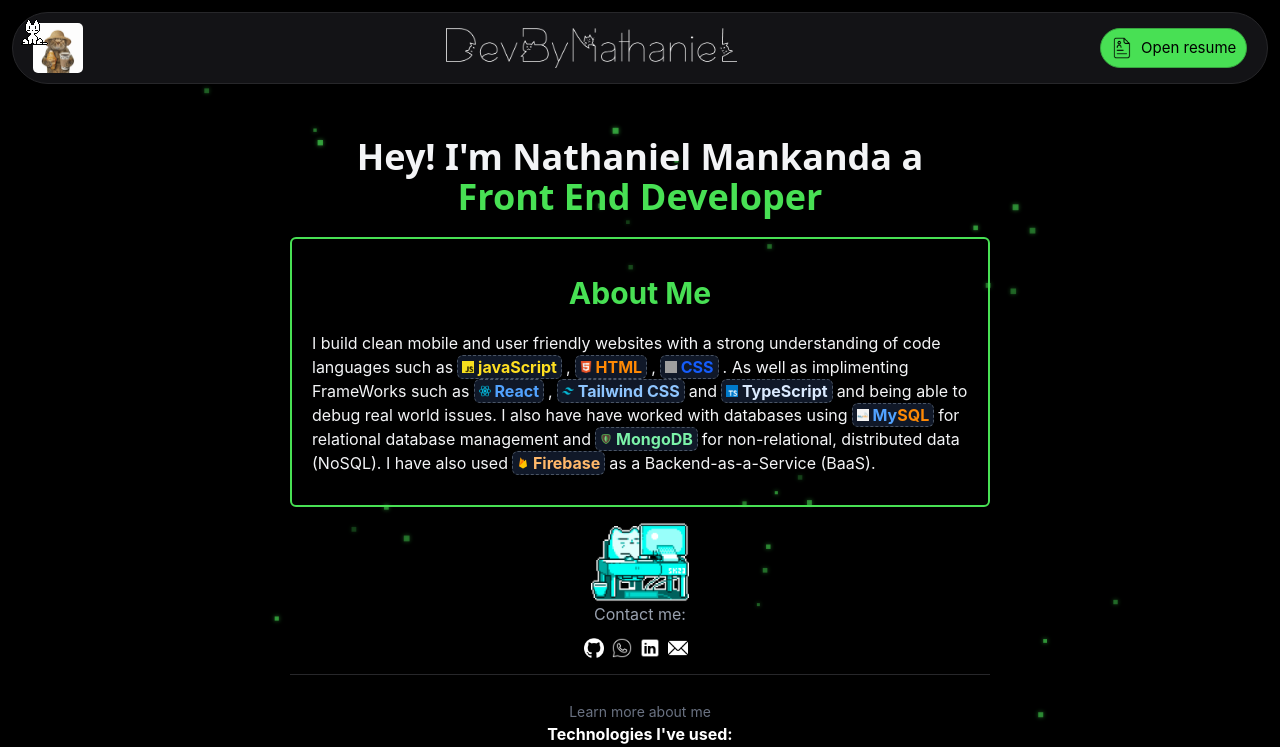
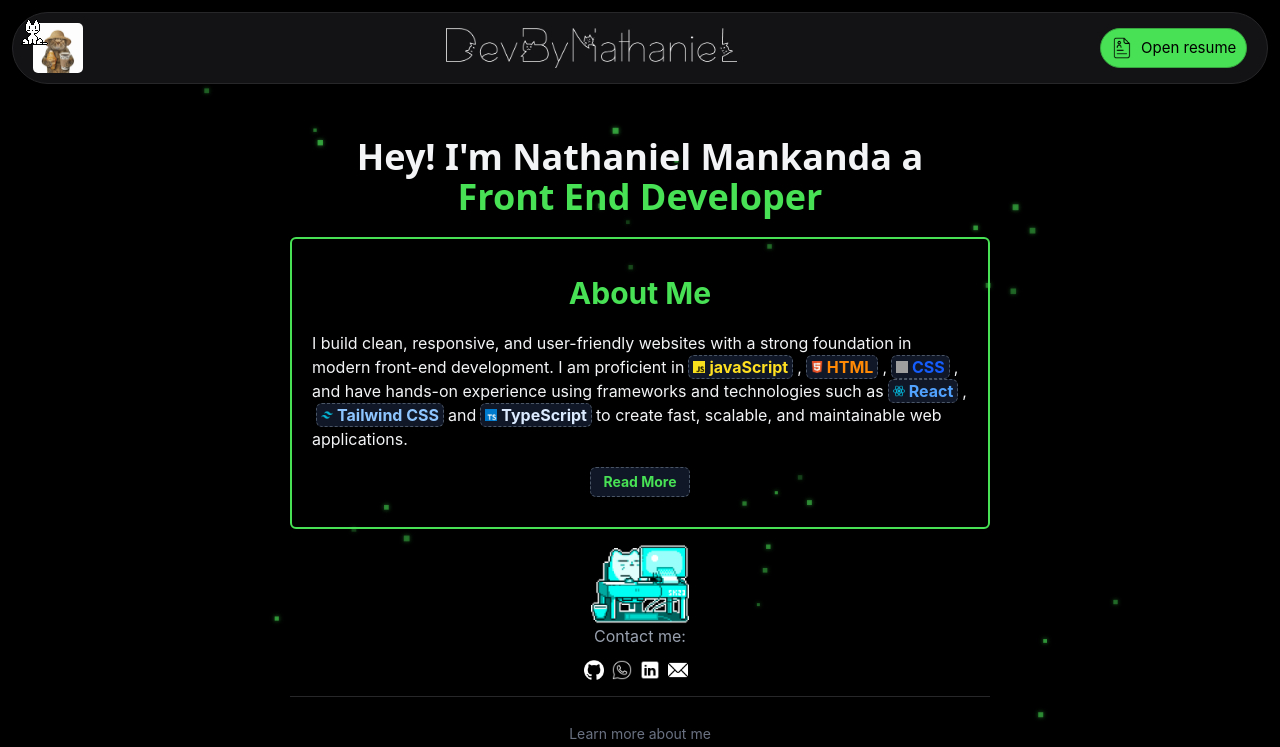
Before and after one commit to NathanielMannkanda/nathaniel-portfolio, a React (Vite) app: page / in a window 1280 px wide. Shown: the top 747 px of the page. Built offline with nearby package versions, Linux system fonts and the light colour scheme; grey boxes are pictures that could not be loaded; a web font is replaced by a local one.

Commit message:
Added read more dropdown

```diff
--- a/src/components/AboutMe.tsx
+++ b/src/components/AboutMe.tsx
@@ -1,4 +1,4 @@
-import type { ReactNode } from "react"
+import { useState, type ReactNode } from "react"
 
 const badgeClasses =
   "ml-1 mr-1 inline-flex h-6 w-fit items-center rounded-md border border-dashed border-gray-600 bg-gray-900 p-1 font-bold"
@@ -20,15 +20,16 @@ const TechBadge = ({
 )
 
 
-export const AboutMe = () => (
+export const AboutMe = () => {
+  const [expanded, setExpanded] = useState(false)
 
+  return (
     <div className="mb-2.5 flex h-full w-full max-w-175 sm:min-w-100 flex-1 flex-col items-center border-2 rounded-md p-5 border-[#48E054]">
       <h1 className="mt-4 text-2xl font-bold text-[#48E054] md:text-3xl">About Me</h1>
 
       <div className="text-ml mt-5">
         <span className="w-fit text-gray-100">
-        I build clean mobile and user friendly websites with a strong understanding of code
-        languages such as
+          I build clean, responsive, and user-friendly websites with a strong foundation in modern front-end development. I am proficient in
         </span>
         <TechBadge icon="/imgs/javascript-icon.png" textColorClass="text-yellow-300">
           javaScript
@@ -41,7 +42,7 @@ export const AboutMe = () => (
         <TechBadge icon="/imgs/css-icon.png" textColorClass="text-blue-600">
           CSS
         </TechBadge>
-      <span className="text-gray-100">. As well as implimenting FrameWorks such as</span>
+        <span className="text-gray-100">, and have hands-on experience using frameworks and technologies such as</span>
         <TechBadge icon="/imgs/react-js-icon.png" textColorClass="text-blue-400">
           React
         </TechBadge>
@@ -54,21 +55,54 @@ export const AboutMe = () => (
           TypeScript
         </TechBadge>
         <span className="text-gray-100">
-        and being able to debug real world issues. I also have have worked with databases using
+          to create fast, scalable, and maintainable web applications.
+        </span>
+
+        {expanded && (
+          <>
+            <span className="text-gray-100">
+              {" "}Beyond building interfaces, I enjoy solving real-world programming challenges through debugging, performance optimization, and writing clean, reusable code. I have experience integrating APIs and developing full-stack applications that provide seamless user experiences.
+            </span>
+            <br />
+            <br />
+            <span>
+              On the backend, I have worked with both relational and NoSQL databases, including
             </span>
             <TechBadge icon="/imgs/mysql-icon.png" textColorClass="text-blue-100">
               <span className="text-blue-400">My</span>
               <span className="text-orange-400">SQL</span>
             </TechBadge>
-      <span className="text-gray-100">for relational database management and</span>
+            <span className="text-gray-100">
+              for structured data management and
+            </span>
             <TechBadge icon="/imgs/mongodb.-logo.png" textColorClass="text-green-300">
               MongoDB
             </TechBadge>
-      <span className="text-gray-100">for non-relational, distributed data (NoSQL). I have also used</span>
+            <span className="text-gray-100">
+              for flexible, document-based storage. I also have experience using
+            </span>
             <TechBadge icon="/imgs/firebase-icon.png" textColorClass="text-orange-300">
               Firebase
             </TechBadge>
-      <span className="text-gray-100">as a Backend-as-a-Service (BaaS).</span>
+            <span className="text-gray-100">
+              as a Backend-as-a-Service (BaaS), implementing features such as authentication, Firestore databases, and hosting to build and deploy modern web applications efficiently.
+            </span>
+            <br />
+            <br />
+            <span className="text-gray-100">
+              I am a continuously learning developer who enjoys expanding my technical skills, staying up to date with modern web technologies, and building projects that combine clean design with functional, reliable code.
+            </span>
+          </>
+        )}
       </div>
+
+      <button
+        type="button"
+        onClick={() => setExpanded((prev) => !prev)}
+        className="mt-4 cursor-pointer rounded-md border border-dashed border-gray-600 bg-gray-900 px-3 py-1 text-sm font-bold text-[#48E054] hover:bg-gray-800"
+      >
+        {expanded ? "Show Less" : "Read More"}
+      </button>
     </div>
   )
+}
```
Lines whose indentation alone changed are shown as unchanged.
